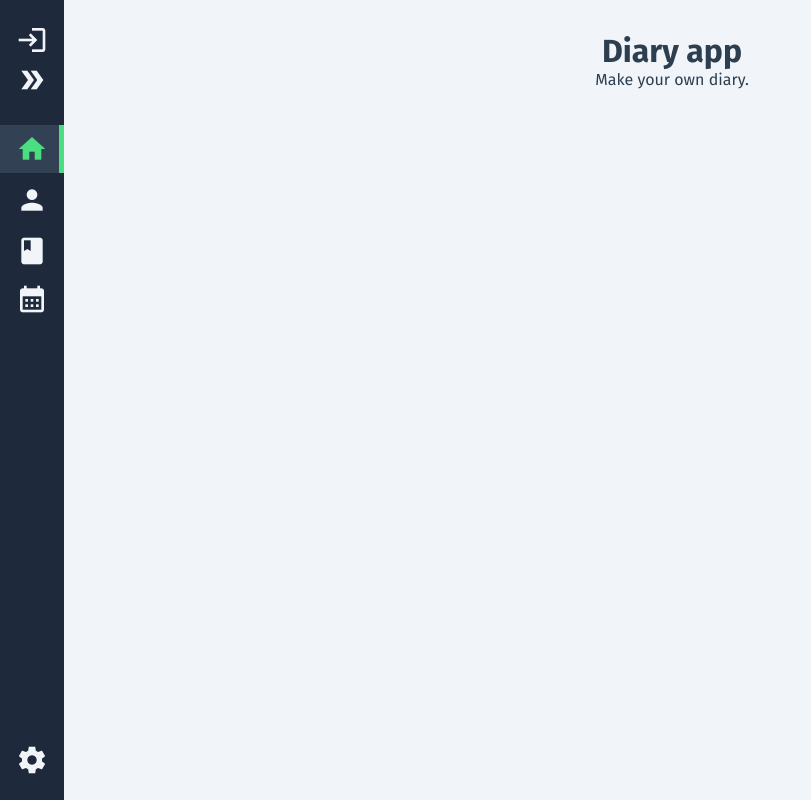
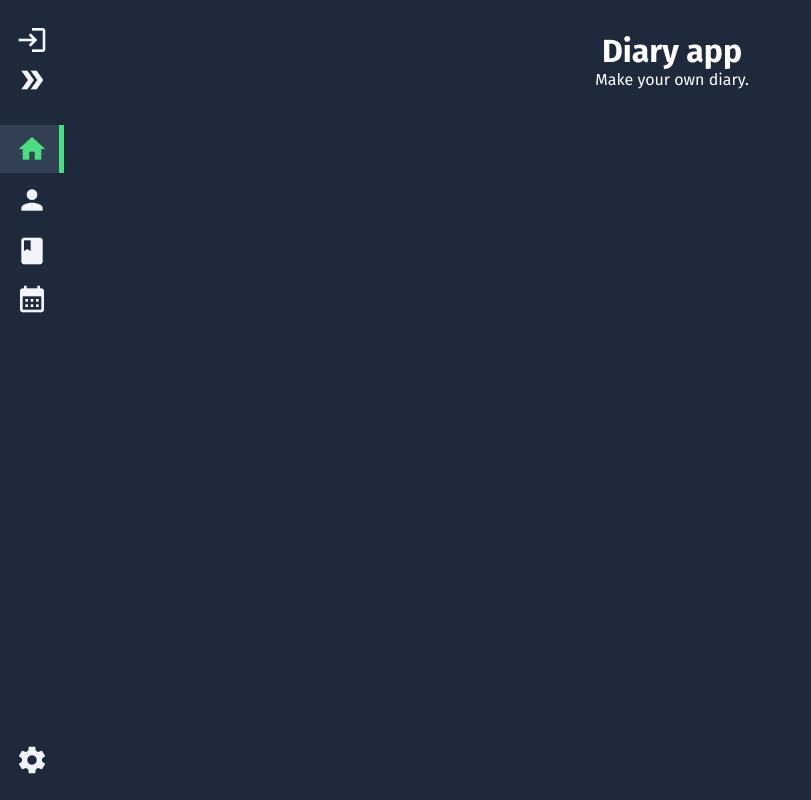
Before and after one commit to TomasOndrisak/Diary, a Vue app: page /home in a window 1280 px wide. Shown: the whole page, without its empty margins (0-811 px from the left). Built offline with nearby package versions, Linux system fonts and the light colour scheme.

Commit message:
style refactor

```diff
--- a/src/Views/AboutView.vue
+++ b/src/Views/AboutView.vue
@@ -1,6 +1,6 @@
 <template>
   <main class="about-page">
-    <h1>About me</h1>
+    <h1 style="color: white">About me</h1>
   </main>
 </template>
 
@@ -8,4 +8,7 @@
 img {
   box-shadow: 10px 10px 5px #ccc;
 }
+.about-page {
+  background-color: var(--dark);
+}
 </style>
--- a/src/Views/DiaryView.vue
+++ b/src/Views/DiaryView.vue
@@ -1,12 +1,12 @@
 <template>
   <div class="input">
-    <h1>Title</h1>
+    <h1 style="color: white">Title</h1>
     <textarea
       class="title"
       v-model="title"
       placeholder=" Insert your title."
     ></textarea>
-    <h2>text</h2>
+    <h2 style="color: white">text</h2>
     <textarea
       class="text"
       v-model="message"
@@ -41,6 +41,7 @@ export default {
   padding-top: 1rem;
   padding-left: 10%;
   width: 90%;
+  background-color: var(--dark);
 
   textarea.title {
     width: 50% !important;
@@ -48,6 +49,7 @@ export default {
     padding-top: 5px;
     text-align: center;
     resize: none;
+    background: var(--light);
   }
   textarea.text {
     width: 80% !important;
@@ -55,6 +57,7 @@ export default {
     max-height: 40% !important;
     padding-top: 5px;
     resize: none;
+    background: var(--light);
   }
   .diary {
     padding-top: 1rem;
@@ -66,6 +69,7 @@ export default {
 .calendarDay {
   font-size: 30px;
   font-weight: bold;
+  color: white;
 
   padding-bottom: 1%;
 }
--- a/src/Views/HomeView.vue
+++ b/src/Views/HomeView.vue
@@ -1,6 +1,12 @@
 <template>
   <main class="home-page">
-    <h1>Diary app</h1>
-    <p>Make your own diary.</p>
+    <h1 style="color: white">Diary app</h1>
+    <p style="color: white">Make your own diary.</p>
   </main>
 </template>
+
+<style lang="scss" scoped>
+.home-page {
+  background-color: var(--dark);
+}
+</style>
```
